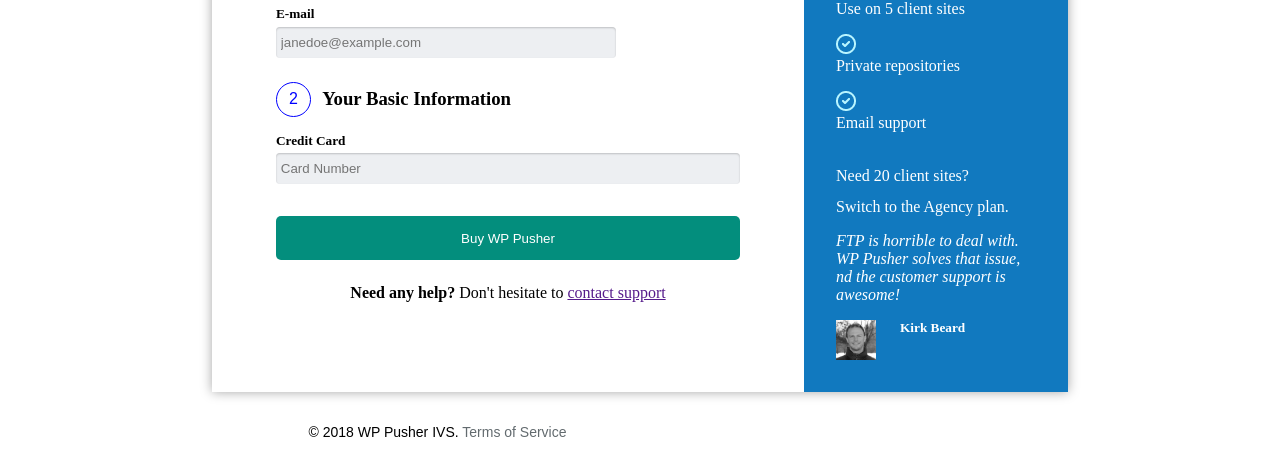
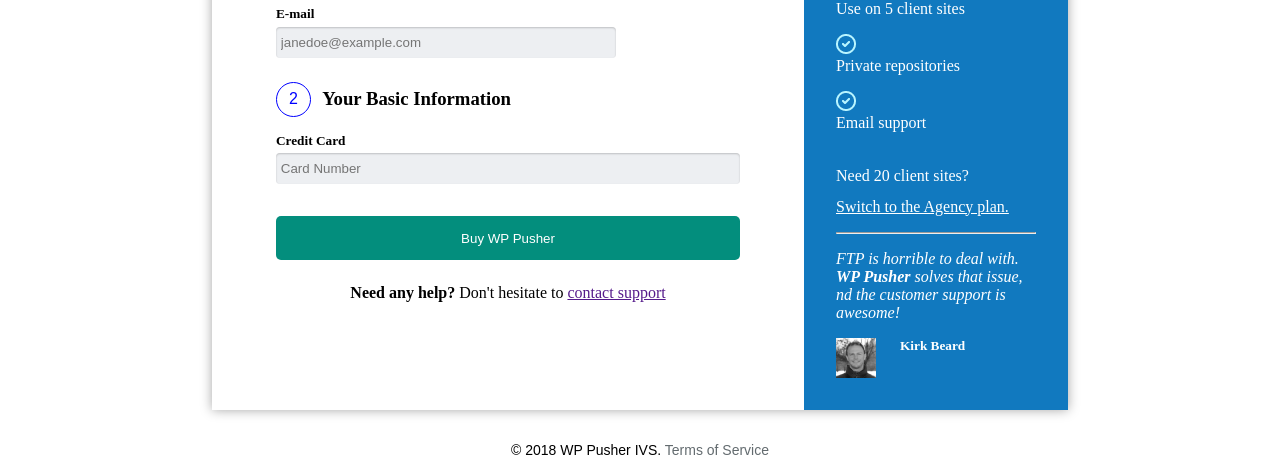
Before and after one commit to Temiloluwa16/AltSchool-test2, a plain HTML site: page index.html in a window 1280 px wide. Shown: the part 380-838 px from the top of the page. Drawn offline with Linux system fonts and the light colour scheme.

Commit message:
another commit made

```diff
--- a/index.html
+++ b/index.html
@@ -90,10 +90,11 @@
             <div class="switch-plans">
                <p>
                 Need 20 client sites?</p>
-                <p>Switch to the Agency plan.</p>
+                <p class="Switch">Switch to the Agency plan.</p>
             </div>
+           <hr>
             <div class="reviews">
-                <p><i>FTP is horrible to deal with. WP Pusher solves that issue, nd the customer support is awesome!</i></p>
+                <p><i>FTP is horrible to deal with. <strong> WP Pusher</strong> solves that issue, nd the customer support is awesome!</i></p>
                 <div class="profile">
                     <img src="Assets/images/Bitmap.png" alt="a man" class="bitman">
                     <h5>Kirk Beard</h5>
@@ -102,8 +103,8 @@
           </div>
         </div>
       </div>
-    </main>
+
      <footer>© 2018 WP Pusher IVS. <span class="term">Terms of Service</span>
-            </footer>
+            </footer> </main>
   </body>
 </html>
--- a/style.css
+++ b/style.css
@@ -198,8 +198,12 @@
 
 }
 
+.switch {
+    text-decoration: underline;
+}
 .switch-plans {
     margin-bottom: 1rem;
+
 }
 
 .switch-plans p:not(:last-child) {
@@ -227,12 +231,12 @@
     overflow: clip;
 }
 footer{
+
     text-align: center;
     font-family: 'Lato-REgular', sans-serif;
     font-size: 14px;
     font-weight: 400;
-    position: relative;
-    width: 875px;
+
 }
 .term {
     color: #636b6f;
```
